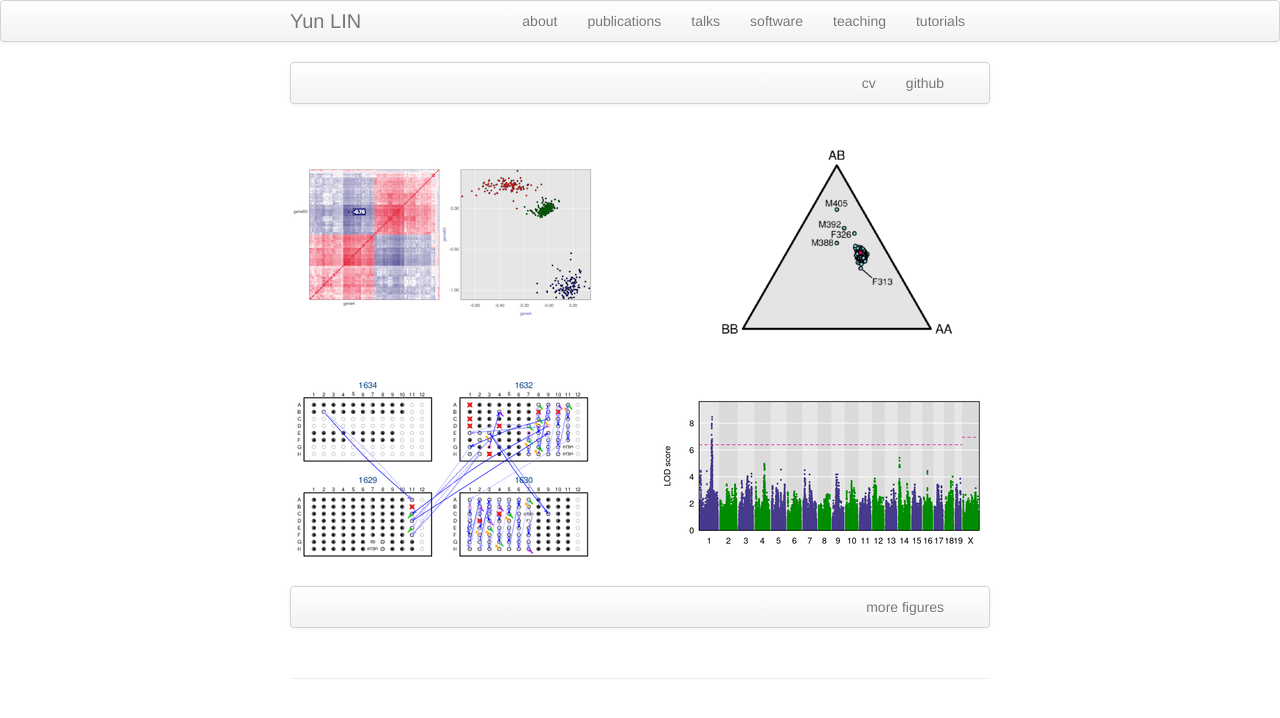
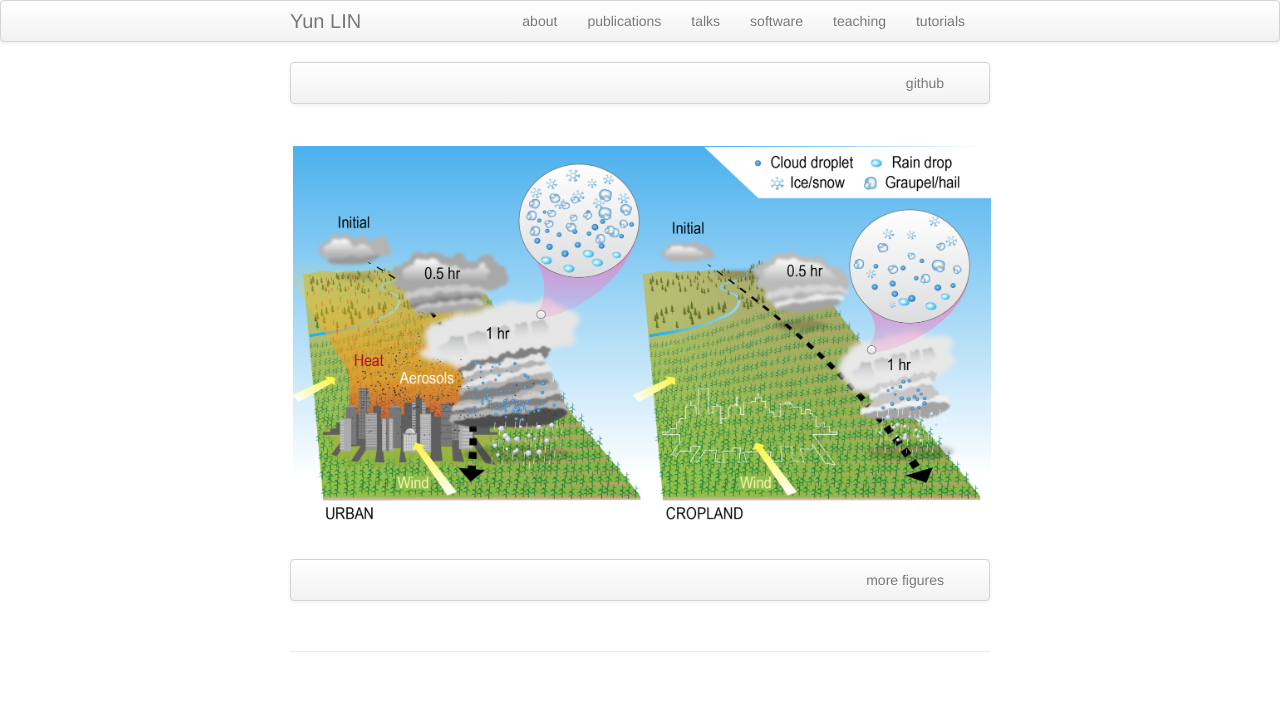
Before and after one commit to nolanylin/nolanyunlin.github.io, a Jekyll site: the page built from index.md, in a window 1280 px wide. Shown: the top 718 px of the page. Built offline with Jekyll 4.4.1, drawn with Linux system fonts in a browser that asks for light colours.

Commit message:
Update index.md

```diff
--- a/index.md
+++ b/index.md
@@ -8,7 +8,6 @@ keywords: Environment, climate, air pollution
 <div class="navbar">
   <div class="navbar-inner">
       <ul class="nav">
-          <li><a href="{{ BASE_PATH }}/broman_cv.pdf">cv</a></li>
           <li><a href="https://github.com/nolanylin">github</a></li>
       </ul>
   </div>
@@ -17,26 +16,8 @@ keywords: Environment, climate, air pollution
 <table class="wide">
 <tr>
   <td class="left">
-    <a href="publpics/iplotCorr.html">
-        <img src="publpics/iplotCorr.png" alt="R/qtlcharts example" title="R/qtlcharts example"/>
-    </a>
-  </td>
-  <td class="right">
-    <a href="publpics/mppdiag_fig4.html">
-        <img src="publpics/mppdiag_fig4.png" alt="Broman et
-        al. (2019) Fig 4" title="Broman et al. (2019) Fig 4"/>
-    </a>
-  </td>
-</tr>
-<tr>
-  <td class="left">
-    <a href="publpics/samplemixups_fig7.html">
-        <img src="publpics/samplemixups_fig7.png" alt="Broman et al. (2015) Fig 7" title="Broman et al. (2015) Fig 7"/>
-    </a>
-  </td>
-  <td class="right">
-    <a href="publpics/rqtl2_fig1.html">
-        <img src="publpics/rqtl2_fig1c.png" alt="Broman et al. (2019) Fig 1c" title="Broman et al. (2019) Fig 1c"/>
+    <a href="publpics/urban.html">
+        <img src="publpics/urban.png" alt="Urbanization impacts on storm" title="Urbanization impacts on storm"/>
     </a>
   </td>
 </tr>
```
